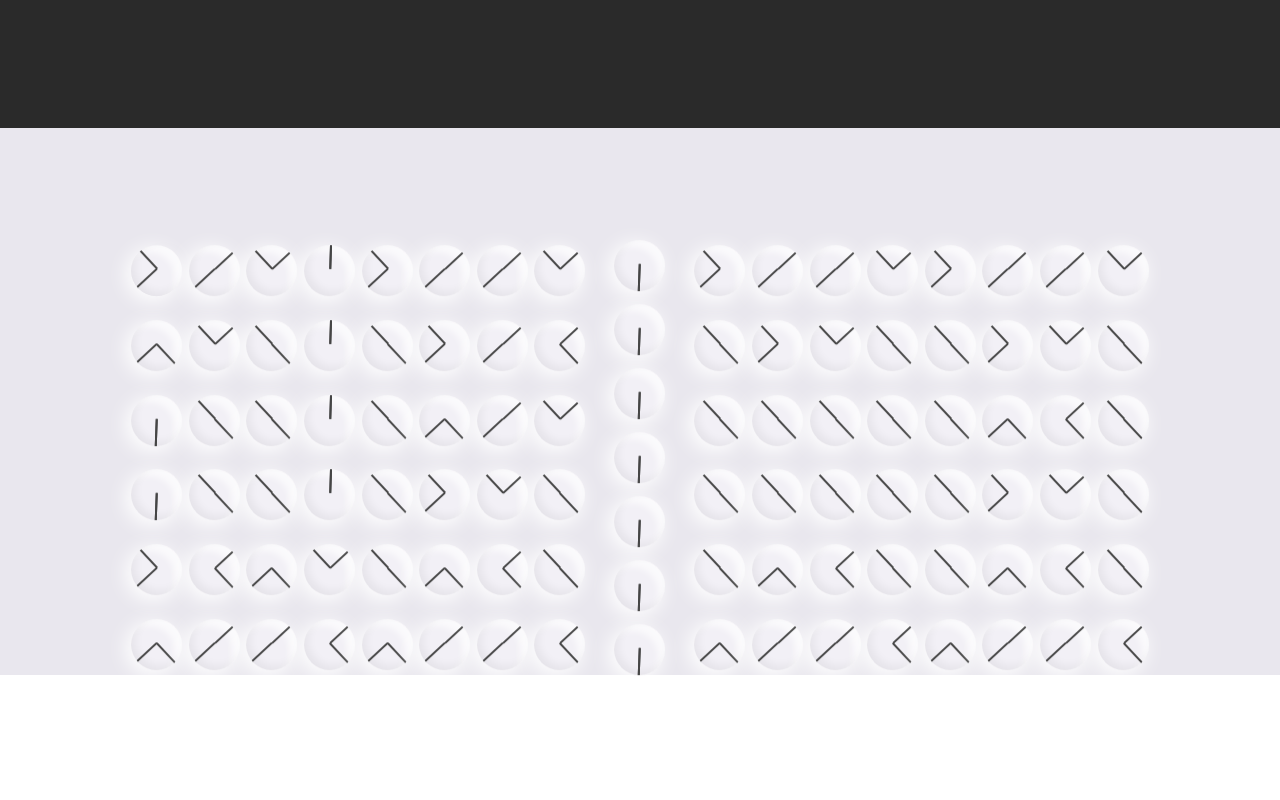
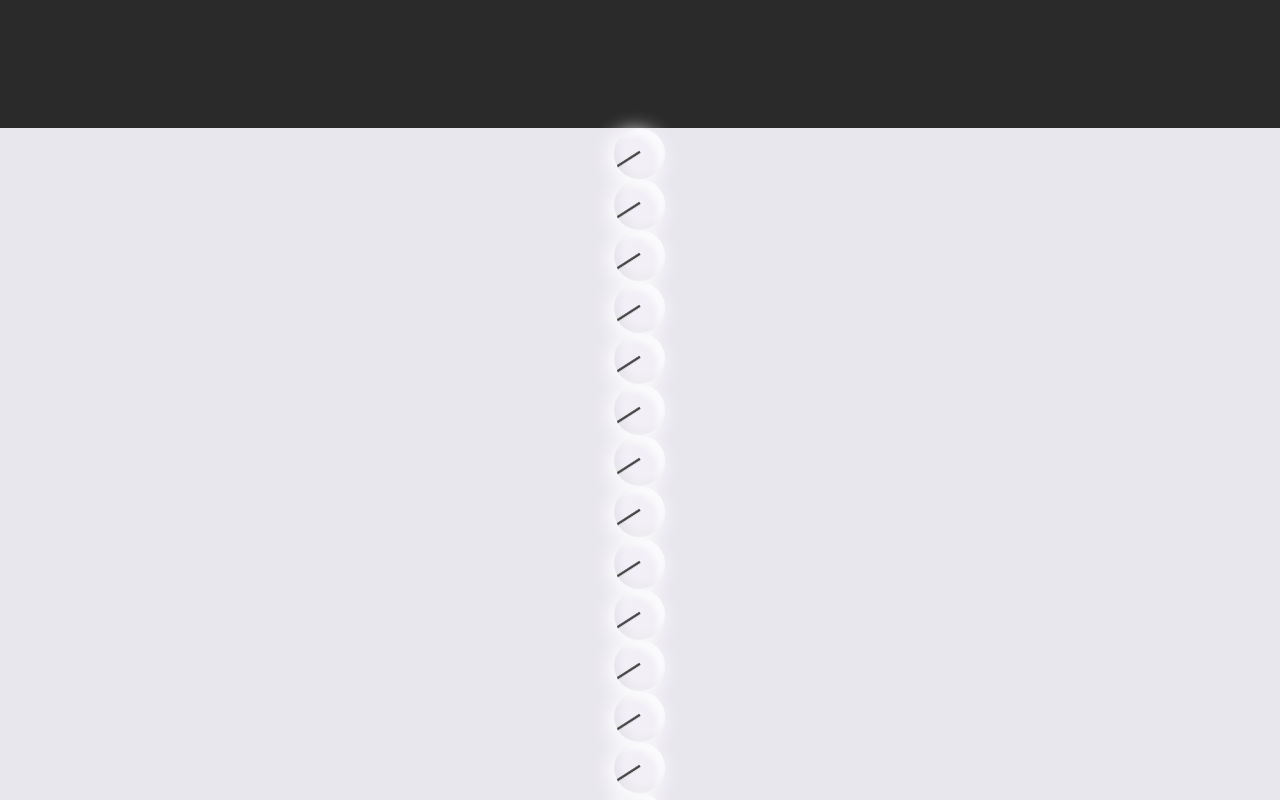
Before and after one commit to isabelgmeg/digital-clock, a React (Create React App) app: page / in a window 1280 px wide. Shown: the part 800-1600 px from the top of the page. Before the commit the page ends 1475 px from the top, so only its background shows below. Built offline with nearby package versions, Linux system fonts and the light colour scheme.

Commit message:
deploy trial

```diff
--- a/package.json
+++ b/package.json
@@ -1,4 +1,5 @@
 {
+  "homepage": "https://github.com/isabelgmeg/digital-clock",
   "name": "digital-clock",
   "version": "0.1.0",
   "private": true,
@@ -14,6 +15,8 @@
     "web-vitals": "^1.1.2"
   },
   "scripts": {
+    "predeploy": "npm run build",
+    "deploy": "gh-pages -d build",
     "start": "react-scripts start",
     "build": "react-scripts build",
     "test": "react-scripts test",
--- a/src/App.js
+++ b/src/App.js
@@ -1,6 +1,6 @@
 import React, { useEffect, useState } from "react";
 
-import { numbers, separation } from "./numberCoords";
+import { numbers, separation, frame } from "./numberCoords";
 import image from "./assets/image-inverted.png";
 
 import "./App.scss";
@@ -171,6 +171,17 @@ function App() {
           </div>
         </div>
 
+        <div className="frame">
+          {frame.map((coord, index) => {
+            return (
+              <Clock
+                key={index}
+                hourDegrees={coord[0]}
+                minuteDegrees={coord[0]}
+              />
+            );
+          })}
+        </div>
         <div className="clock-wrap">
           <div className="hours">
             <section className="number">
--- a/src/numberCoords.js
+++ b/src/numberCoords.js
@@ -291,3 +291,5 @@ export const numbers = [
   eight,
   nine,
 ];
+
+export const frame = Array(34).fill(g);
```
Also changed, not shown: 1 other file (tests, documents, lock files or other folders).
